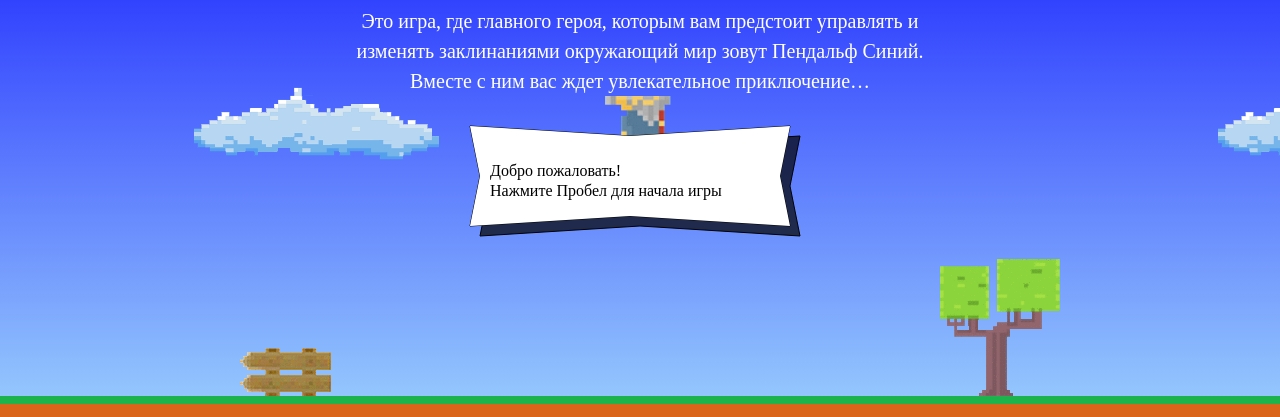
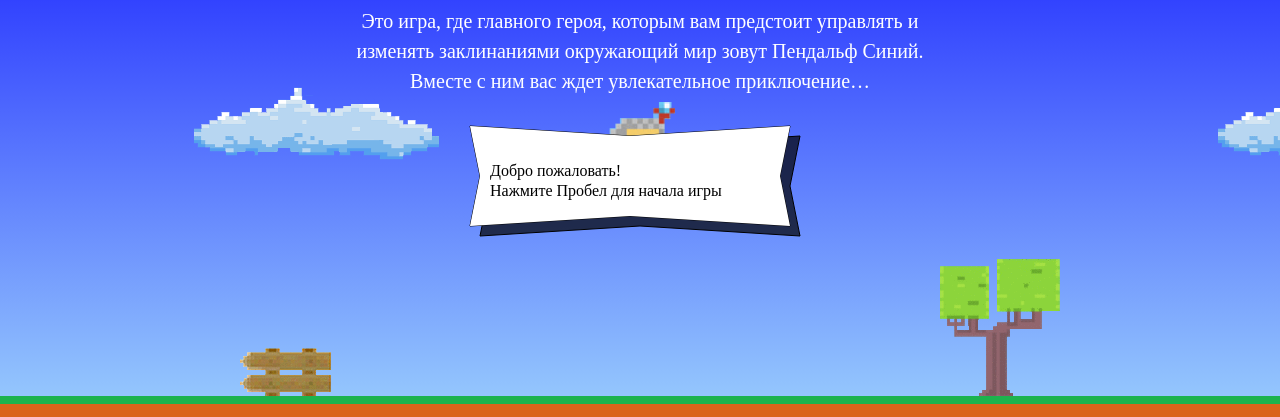
Before and after one commit to Evgeny67/1076491-code-and-magick-18, a website: page index.html in a window 1280 px wide. Shown: the part 203-620 px from the top of the page. Drawn offline with Linux system fonts and the light colour scheme; a web font is replaced by a local one.

Commit message:
Исправление замечаний от наставника v.3

```diff
--- a/index.html
+++ b/index.html
@@ -194,13 +194,14 @@ var getWizardHeight = function() {
 };
 
 var getWizardX = function(width) {
-  return width / 2 - wizardWidth / 2;
+  return (width - wizardWidth) / 2;
 };
 
 var getWizardY = function(height) {
-  return height / 2 / 3 - getWizardHeight();
+  return height / 3 - getWizardHeight();
 };
 </script>
+<script src="js/stat.js"></script>
 <script src="js/game.js"></script>
 
 </body>
```
